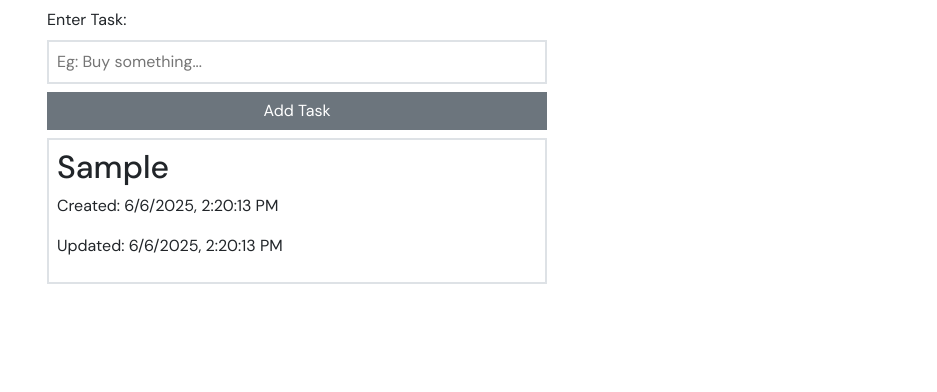
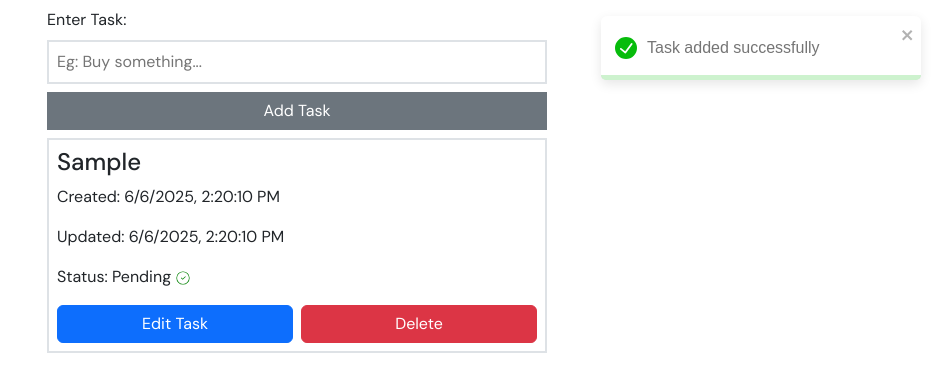
Before and after one commit to mern-trainer/Hari-MERN, a React (Vite) app in the folder ReactJS/app/: page / in a window 1280 px wide. Both pictures are taken after typing "Sample" into the empty fields and a click on the button "Add Task". Shown: the top 392 px of the page, without its empty margins (343-1280 px from the left). Built offline with nearby package versions, Linux system fonts and the light colour scheme.

Commit message:
todo list completed

```diff
--- a/ReactJS/app/package.json
+++ b/ReactJS/app/package.json
@@ -13,7 +13,9 @@
         "bootstrap": "^5.3.6",
         "react": "^19.1.0",
         "react-bootstrap": "^2.10.10",
-        "react-dom": "^19.1.0"
+        "react-dom": "^19.1.0",
+        "react-icons": "^5.5.0",
+        "react-toastify": "^11.0.5"
     },
     "devDependencies": {
         "@eslint/js": "^9.25.0",
--- a/ReactJS/app/src/index.css
+++ b/ReactJS/app/src/index.css
@@ -1,3 +1,8 @@
+*{
+    margin: 0;
+    padding: 0;
+}
+
 body{
     font-family: "DM Sans", sans-serif;
 }
--- a/ReactJS/app/src/main.jsx
+++ b/ReactJS/app/src/main.jsx
@@ -2,9 +2,14 @@ import { createRoot } from "react-dom/client"
 import App from "./App";
 import "bootstrap/dist/css/bootstrap.min.css"
 import "./index.css"
+import { Fragment } from "react";
+import { ToastContainer } from "react-toastify";
 
 const container = document.getElementById("root");
 
 const root = createRoot(container)
 
-root.render(<App />)
+root.render(<Fragment>
+    <App />
+    <ToastContainer autoClose={1000} />
+</Fragment>)
--- a/ReactJS/app/src/pages/TodoList.jsx
+++ b/ReactJS/app/src/pages/TodoList.jsx
@@ -1,9 +1,13 @@
-import { useState } from "react"
+import { Fragment, useState } from "react"
+import { toast } from "react-toastify"
+import { CiCircleCheck } from "react-icons/ci";
 
 const TodoList = () => {
 
     const [todo, setTodo] = useState("")
     const [todoList, setTodoList] = useState([])
+    const [editableTask, setEditableTask] = useState(null)
+    const [editTask, setEditTask] = useState("")
 
     const handleChange = (event) => {
         setTodo(event.target.value)
@@ -12,11 +16,11 @@ const TodoList = () => {
     const handleSubmit = (event) => {
         event.preventDefault()
         if (todo == "") {
-            return console.log("Task is required.")
+            return toast.error("Task is required.")
         }
         const index = todoList.findIndex((item) => item.task.toLowerCase() == todo.toLowerCase())
         if (index != -1) {
-            return console.log("Task already exist.")
+            return toast.error("Task already exist.")
         }
         const taskObj = {
             id: crypto.randomUUID(),
@@ -27,16 +31,36 @@ const TodoList = () => {
         }
         setTodoList([taskObj, ...todoList])
         setTodo("")
+        return toast.success("Task added successfully")
     }
 
-    const mappedList = todoList.map(listItem => {
-        // identifier (key) -> Which element is created, updated or deleted
-        return <div key={listItem.id} className="border border-2 p-2">
-            <h2>{listItem.task}</h2>
-            <p>Created: {listItem.createdAt}</p>
-            <p>Updated: {listItem.updatedAt}</p>
-        </div>
-    })
+    const handleDelete = id => {
+        const res = todoList.filter(listItem => listItem.id != id)
+        setTodoList(res)
+        return toast.success("Task removed.")
+    }
+
+    const handleTodoUpdate = (id) => {
+        const res = todoList.map(item => {
+            if (item.id == id) {
+                return { ...item, task: editTask, updatedAt: new Date().toLocaleString() }
+            }
+            return item
+        })
+        setTodoList(res)
+        setEditableTask(null)
+        setEditTask("")
+    }
+
+    const handleStatusUpdate = id => {
+        const res = todoList.map(item => {
+            if (item.id == id) {
+                return { ...item, is_completed: true, updatedAt: new Date().toLocaleString() }
+            }
+            return item
+        })
+        setTodoList(res)
+    }
 
     return <div className="d-flex flex-column align-items-center justify-content-center">
         <form onSubmit={handleSubmit} className="w-100 d-flex gap-2 flex-column mt-2" style={{maxWidth: "500px"}}>
@@ -45,7 +69,40 @@ const TodoList = () => {
             <button className="btn btn-secondary rounded-0">Add Task</button>
         </form>
         <div className="w-100 mt-2 d-flex flex-column gap-2 " style={{ maxWidth: "500px" }}>
-            {mappedList}
+            {
+                todoList.length > 0 && todoList.map(listItem => {
+                    return <div key={listItem.id} className="border border-2 p-2">
+                        {
+                            editableTask?.id == listItem.id ? <input type="text" placeholder="Eg: Buy Something..." value={editTask} onChange={e => setEditTask(e.target.value)}/> : <h4>{listItem.task}</h4>
+                        }
+                        <p>Created: {listItem.createdAt}</p>
+                        <p>Updated: {listItem.updatedAt}</p>
+                        <p>Status: {listItem.is_completed ? "Completed" : <span>Pending <CiCircleCheck color="green" cursor={"pointer"} onClick={() => handleStatusUpdate(listItem.id)}/></span>} </p>
+                        <div className="d-flex gap-2">
+
+                            {
+                                editableTask?.id == listItem.id ?
+                                    <Fragment>
+                                        <button className="btn btn-primary w-100" onClick={() => handleTodoUpdate(listItem.id)}>Submit</button>
+                                        <button className="btn btn-danger w-100" onClick={() => setEditableTask(null)}>Cancel</button>
+                                    </Fragment>
+                                    : <Fragment>
+                                        {
+                                            !listItem.is_completed && <button className="btn btn-primary w-100" onClick={() => {
+                                                setEditableTask(listItem);
+                                                setEditTask(listItem.task);
+                                            }}>Edit Task</button>
+                                        }
+                                        <button className="btn btn-danger w-100" onClick={() => handleDelete(listItem.id)}>Delete</button>
+                                    </Fragment>
+                            }
+                        </div>
+                    </div>
+                })
+            }
+            {
+                todoList.length == 0 && <div>Task is empty.</div>
+            }
         </div>
     </div>
 }
```
Also changed, not shown: 1 other file (tests, documents, lock files or other folders).
